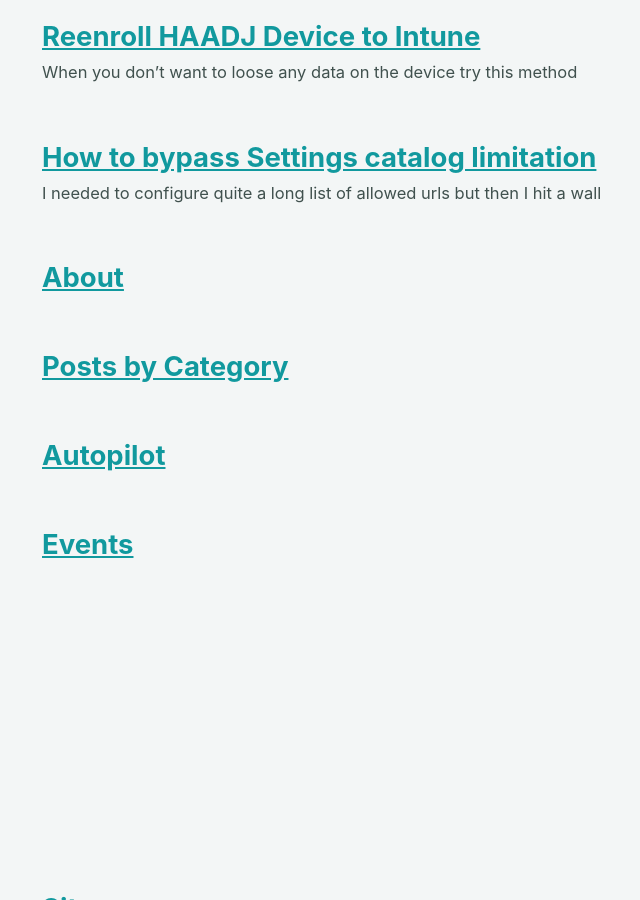
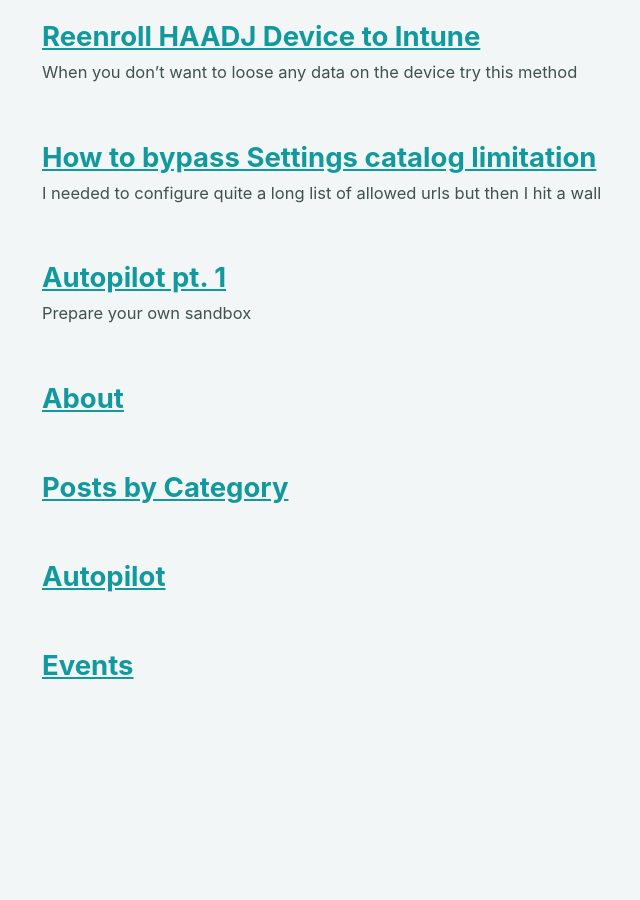
Before and after one commit to UniverseCitiz3n/UniverseCitiz3n.github.io, a Jekyll site: the page built from _pages/sitemap.md, in a window 1280 px wide and 900 px high, scrolled down 2674 px. Shown: the whole window, without its empty margins (280-920 px from the left). Built offline with Jekyll 4.4.1, drawn with Linux system fonts in a browser that asks for light colours; cached includes are drawn as plain includes; part of the change alters nothing that is shown.

```diff
--- a/_config.yml
+++ b/_config.yml
@@ -158,6 +158,7 @@ footer:
 include:
   - _pages
   - _posts
+  - _autopilot
 exclude:
   - _drafts
   - "*.sublime-project"
@@ -220,10 +221,6 @@ permalink: /:categories/:title/
 paginate: 5 # amount of posts to show
 paginate_path: /page:num/
 timezone: # https://en.wikipedia.org/wiki/List_of_tz_database_time_zones
-collections:
-  autopilot:
-    output: true
-    permalink: /:collection/:path/
 
 # Plugins (previously gems:)
 plugins:
@@ -278,6 +275,13 @@ compress_html:
   ignore:
     envs: development
 
+
+# Collections
+collections:
+  autopilot:
+    output: true
+    permalink: /:collection/:path/
+
 # Defaults
 defaults:
   # _posts
```
